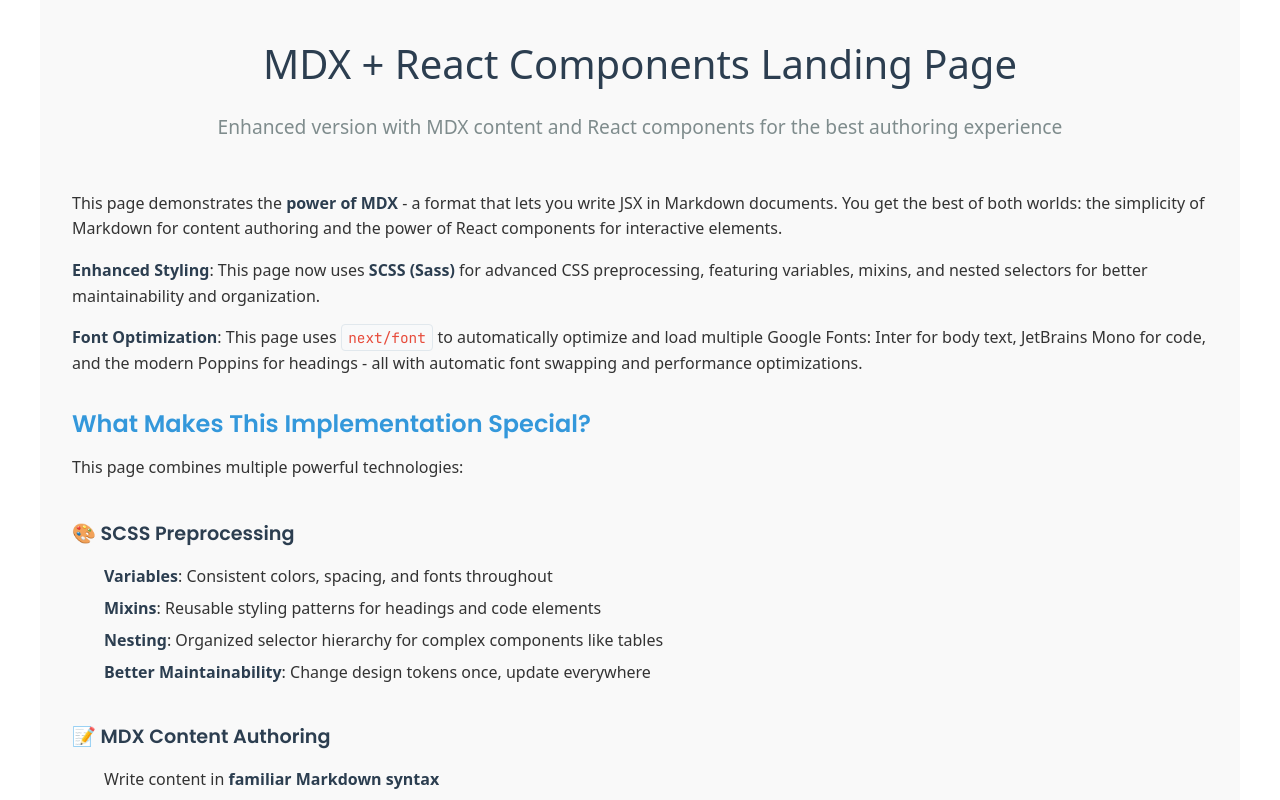
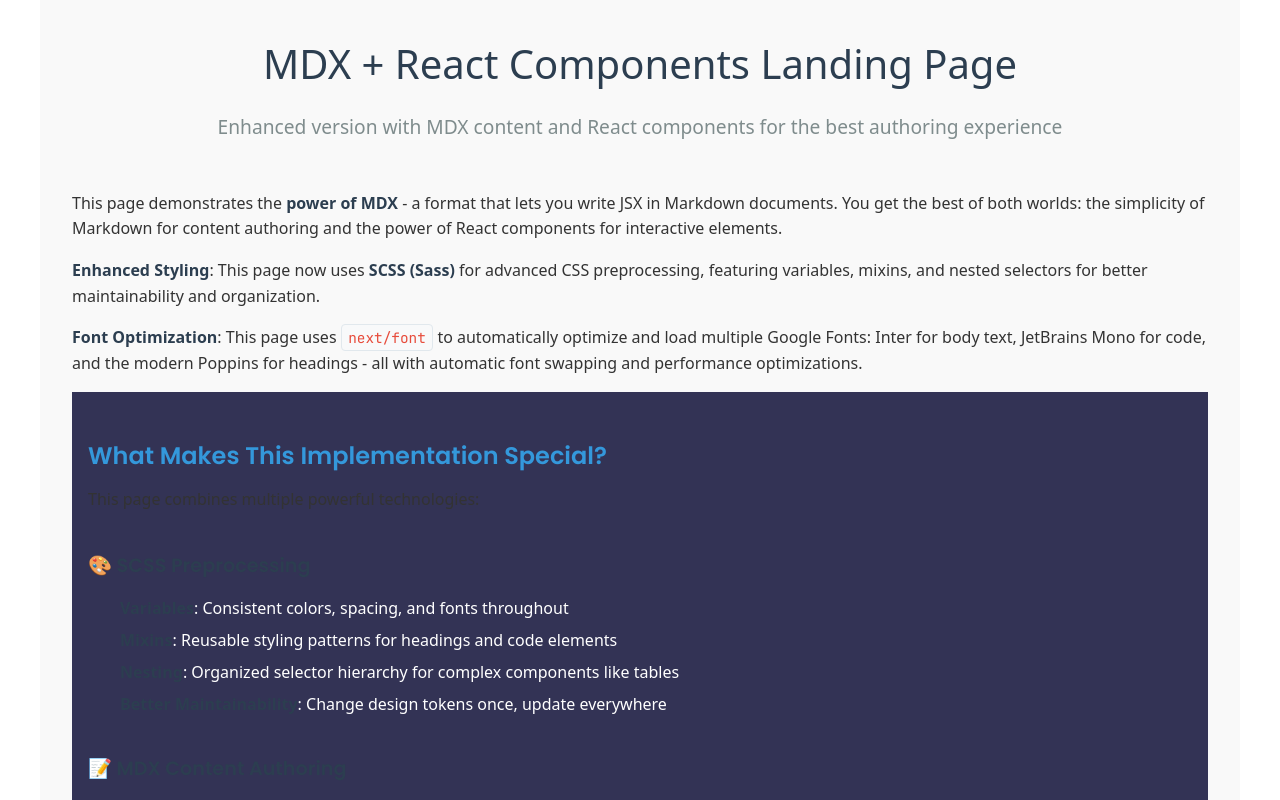
Before and after one commit to webventurer/landing-nextjs, a Next.js app: page /comparison5 in a window 1280 px wide. Shown: the top 800 px of the page. Built offline with nearby package versions, Linux system fonts and the light colour scheme.

Commit message:
Add Section component for wrapping content in styleable sections
Wanted to be able to establish hierarchy and structure within
mdx content. Now you can wrap content with
<Section flavour="strong|subtle"> in mdx.

```diff
--- a/src/app/comparison5/content.mdx
+++ b/src/app/comparison5/content.mdx
@@ -4,6 +4,7 @@ This page demonstrates the **power of MDX** - a format that lets you write JSX i
 
 **Font Optimization**: This page uses `next/font` to automatically optimize and load multiple Google Fonts: Inter for body text, JetBrains Mono for code, and the modern Poppins for headings - all with automatic font swapping and performance optimizations.
 
+<Section flavour="strong">
   ## What Makes This Implementation Special?
 
   This page combines multiple powerful technologies:
@@ -25,6 +26,8 @@ This page combines multiple powerful technologies:
   - **Benefit from automatic font optimization** with `next/font`
 
   > **Pro Tip**: The combination of SCSS + MDX + React components provides the most powerful and maintainable approach for content-heavy applications with complex styling needs.
+
+</Section>
 
 ## Key Benefits Over Previous Approaches
 
--- a/src/app/comparison5/page.tsx
+++ b/src/app/comparison5/page.tsx
@@ -12,6 +12,7 @@ import InfoBox from '../../components/InfoBox';
 import WarningBox from '../../components/WarningBox';
 import SuccessBox from '../../components/SuccessBox';
 import HighlightBox from '../../components/HighlightBox';
+import Section from '@/components/Section';
 
 import MDXContent from './content.mdx';
 
@@ -25,6 +26,7 @@ const components = {
   WarningBox,
   SuccessBox,
   HighlightBox,
+  Section,
   h1: (props: ComponentProps<'h1'>) => <h1 className={pageStyles.h1} {...props} />,
   h2: (props: ComponentProps<'h2'>) => <h2 className={pageStyles.h2} {...props} />,
   h3: (props: ComponentProps<'h3'>) => <h3 className={pageStyles.h3} {...props} />,
--- /dev/null
+++ b/src/components/Section.module.scss
@@ -0,0 +1,14 @@
+.section {
+
+  padding: 1rem;
+
+  &.strong {
+    background-color: #335;
+    color: #fff;
+  }
+
+  &.subtle {
+    background-color: #eef;
+  }
+
+}
--- /dev/null
+++ b/src/components/Section.tsx
@@ -0,0 +1,19 @@
+import styles from './Section.module.scss';
+
+interface SectionProps {
+  children: React.ReactNode;
+  flavour: 'strong' | 'subtle';
+}
+
+export default function Section({ children, flavour }: SectionProps) {
+
+  let classes = styles.section;
+
+  if (flavour) classes += ` ${styles[flavour]}`;
+
+  return (
+    <section className={classes}>
+      {children}
+    </section>
+  );
+}
```
Lines whose indentation alone changed are shown as unchanged.
